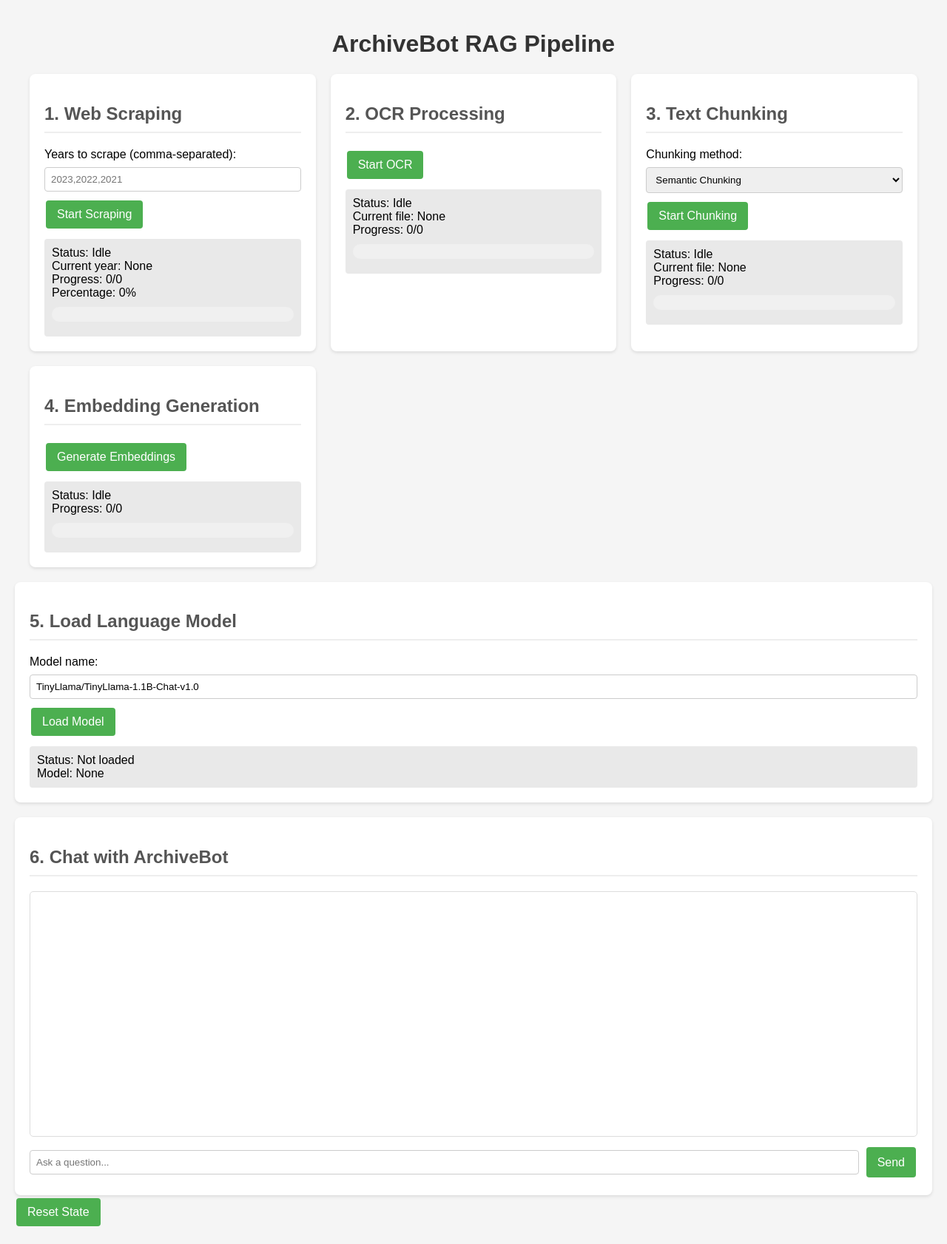
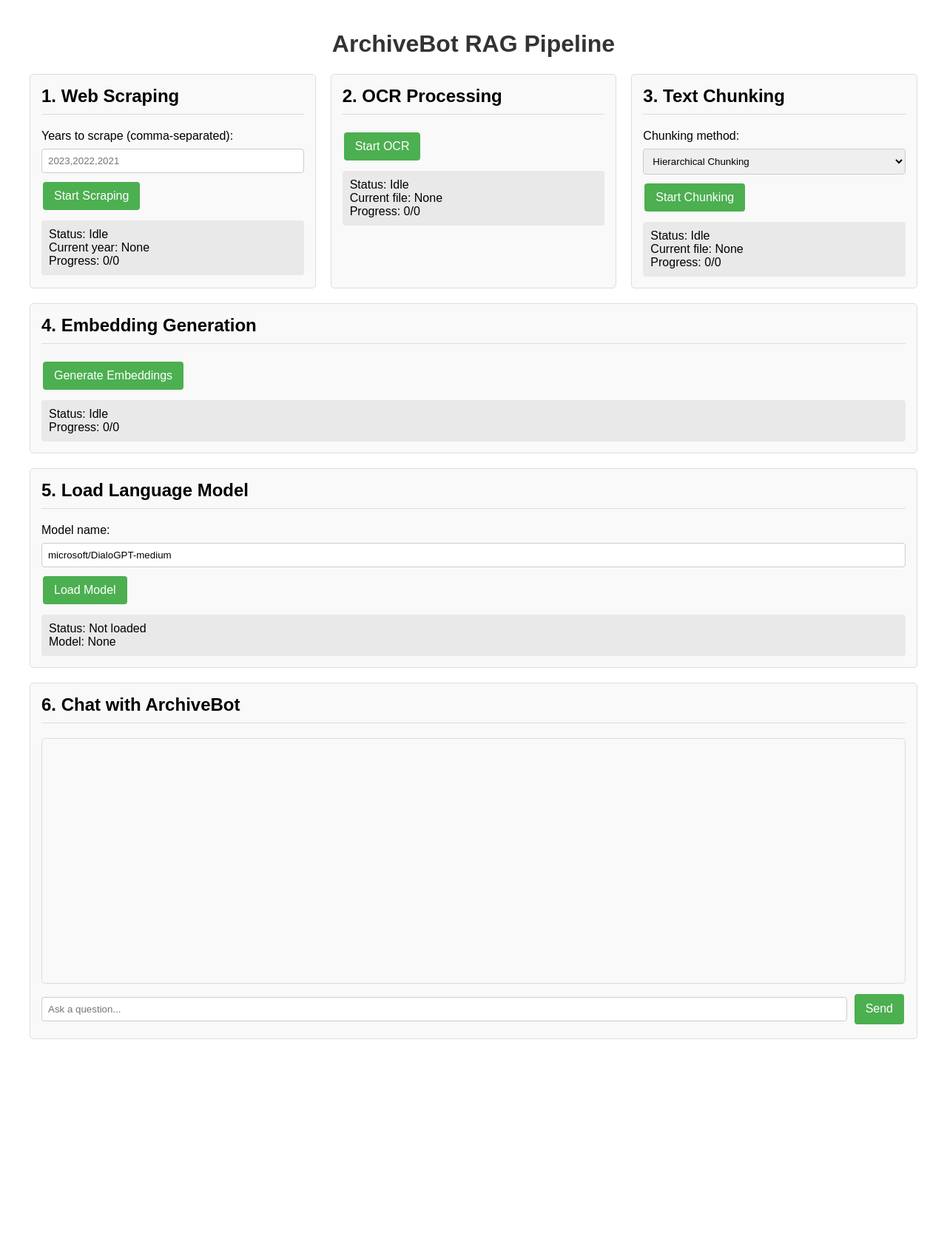
Before and after one commit to tianyi-gu/archivebot, a Django app: page / in a window 1280 px wide. Shown: the whole page at 74% size. After the commit the page ends 1405 px from the top, so only its background shows below. Run offline with Django 4.2, Linux system fonts and the light colour scheme; data comes from the database, SQL or seed files in the repository; data that the repository does not hold is empty.

Commit message:
fix frontend file

```diff
--- a/rag_app/llm_interface.py
+++ b/rag_app/llm_interface.py
@@ -218,4 +218,3 @@ def main():
 
 if __name__ == "__main__":
     main()
-    main()
--- a/rag_app/templates/rag_app/index.html
+++ b/rag_app/templates/rag_app/index.html
@@ -7,36 +7,36 @@
     <style>
         body {
             font-family: Arial, sans-serif;
-            margin: 0;
+            max-width: 1200px;
+            margin: 0 auto;
             padding: 20px;
-            background-color: #f5f5f5;
+        }
+        h1 {
+            color: #333;
+            text-align: center;
         }
         .container {
-            max-width: 1200px;
-            margin: 0 auto;
-            display: grid;
-            grid-template-columns: repeat(auto-fit, minmax(300px, 1fr));
+            display: flex;
+            flex-wrap: wrap;
             gap: 20px;
         }
         .panel {
-            background: white;
-            border-radius: 8px;
-            padding: 20px;
-            box-shadow: 0 2px 4px rgba(0,0,0,0.1);
+            flex: 1;
+            min-width: 300px;
+            border: 1px solid #ddd;
+            border-radius: 5px;
+            padding: 15px;
+            background-color: #f9f9f9;
         }
-        h1 {
-            text-align: center;
-            color: #333;
-        }
-        h2 {
-            color: #555;
-            border-bottom: 2px solid #eee;
+        .panel h2 {
+            margin-top: 0;
+            border-bottom: 1px solid #ddd;
             padding-bottom: 10px;
         }
         button {
             background-color: #4CAF50;
+            color: white;
             border: none;
-            color: white;
             padding: 10px 15px;
             text-align: center;
             text-decoration: none;
@@ -65,20 +65,6 @@
             background-color: #e9e9e9;
             border-radius: 4px;
         }
-        .progress-bar {
-            width: 100%;
-            height: 20px;
-            background-color: #f0f0f0;
-            border-radius: 10px;
-            overflow: hidden;
-            margin: 10px 0;
-        }
-        .progress-fill {
-            height: 100%;
-            background-color: #4CAF50;
-            transition: width 0.3s ease;
-            border-radius: 10px;
-        }
         .chat-container {
             border: 1px solid #ddd;
             border-radius: 5px;
@@ -99,12 +85,7 @@
         .bot-message {
             background-color: #f1f1f1;
         }
-        .loading-message {
-            font-style: italic;
-            opacity: 0.7;
-        }
     </style>
-    {% csrf_token %}
 </head>
 <body>
     <h1>ArchiveBot RAG Pipeline</h1>
@@ -121,10 +102,6 @@
                 <div>Status: <span id="scrapeStatus">Not started</span></div>
                 <div>Current year: <span id="scrapeYear">None</span></div>
                 <div>Progress: <span id="scrapeCompleted">0</span>/<span id="scrapeTotal">0</span></div>
-                <div>Percentage: <span id="scrapePercent">0%</span></div>
-                <div class="progress-bar">
-                    <div class="progress-fill" id="scrapeProgressBar" style="width: 0%"></div>
-                </div>
             </div>
         </div>
 
@@ -137,9 +114,6 @@
                 <div>Status: <span id="ocrStatus">Not started</span></div>
                 <div>Current file: <span id="ocrFile">None</span></div>
                 <div>Progress: <span id="ocrCompleted">0</span>/<span id="ocrTotal">0</span></div>
-                <div class="progress-bar">
-                    <div class="progress-fill" id="ocrProgressBar" style="width: 0%"></div>
-                </div>
             </div>
         </div>
 
@@ -148,7 +122,7 @@
             <div>
                 <label for="chunkMethod">Chunking method:</label>
                 <select id="chunkMethod">
-                    <option value="semantic">Semantic Chunking</option>
+                    <option value="semantic">Hierarchical Chunking</option>
                     <option value="fixed">Fixed-Size Chunking</option>
                 </select>
                 <button id="chunkBtn">Start Chunking</button>
@@ -157,9 +131,6 @@
                 <div>Status: <span id="chunkStatus">Not started</span></div>
                 <div>Current file: <span id="chunkFile">None</span></div>
                 <div>Progress: <span id="chunkCompleted">0</span>/<span id="chunkTotal">0</span></div>
-                <div class="progress-bar">
-                    <div class="progress-fill" id="chunkProgressBar" style="width: 0%"></div>
-                </div>
             </div>
         </div>
 
@@ -171,9 +142,6 @@
             <div class="progress" id="embedProgress">
                 <div>Status: <span id="embedStatus">Not started</span></div>
                 <div>Progress: <span id="embedCompleted">0</span>/<span id="embedTotal">0</span></div>
-                <div class="progress-bar">
-                    <div class="progress-fill" id="embedProgressBar" style="width: 0%"></div>
-                </div>
             </div>
         </div>
     </div>
@@ -182,7 +150,7 @@
         <h2>5. Load Language Model</h2>
         <div>
             <label for="modelName">Model name:</label>
-            <input type="text" id="modelName" value="TinyLlama/TinyLlama-1.1B-Chat-v1.0">
+            <input type="text" id="modelName" value="microsoft/DialoGPT-medium">
             <button id="loadModelBtn">Load Model</button>
         </div>
         <div class="progress" id="modelProgress">
@@ -200,26 +168,7 @@
         </div>
     </div>
 
-    <button id="resetBtn" class="btn btn-warning">Reset State</button>
-
     <script>
-        // Get CSRF token
-        function getCookie(name) {
-            let cookieValue = null;
-            if (document.cookie && document.cookie !== '') {
-                const cookies = document.cookie.split(';');
-                for (let i = 0; i < cookies.length; i++) {
-                    const cookie = cookies[i].trim();
-                    if (cookie.substring(0, name.length + 1) === (name + '=')) {
-                        cookieValue = decodeURIComponent(cookie.substring(name.length + 1));
-                        break;
-                    }
-                }
-            }
-            return cookieValue;
-        }
-        const csrftoken = getCookie('csrftoken');
-
         // Function to update the UI with the current pipeline state
         function updateStatus() {
             fetch('/api/status')
@@ -233,12 +182,6 @@
                     document.getElementById('scrapeTotal').textContent = scraping.total_urls;
                     document.getElementById('scrapeBtn').disabled = scraping.in_progress;
 
-                    // Add progress percentage and bar
-                    const scrapePercent = scraping.total_urls > 0 ?
-                        Math.round((scraping.completed_urls.length / scraping.total_urls) * 100) : 0;
-                    document.getElementById('scrapePercent').textContent = `${scrapePercent}%`;
-                    document.getElementById('scrapeProgressBar').style.width = `${scrapePercent}%`;
-
                     // Update OCR status
                     const ocr = data.ocr;
                     document.getElementById('ocrStatus').textContent = ocr.in_progress ? 'In progress' : 'Idle';
@@ -246,10 +189,6 @@
                     document.getElementById('ocrCompleted').textContent = ocr.completed_files.length;
                     document.getElementById('ocrTotal').textContent = ocr.total_files;
                     document.getElementById('ocrBtn').disabled = ocr.in_progress;
-
-                    const ocrPercent = ocr.total_files > 0 ?
-                        Math.round((ocr.completed_files.length / ocr.total_files) * 100) : 0;
-                    document.getElementById('ocrProgressBar').style.width = `${ocrPercent}%`;
 
                     // Update chunking status
                     const chunking = data.chunking;
@@ -259,20 +198,12 @@
                     document.getElementById('chunkTotal').textContent = chunking.total_files;
                     document.getElementById('chunkBtn').disabled = chunking.in_progress;
 
-                    const chunkPercent = chunking.total_files > 0 ?
-                        Math.round((chunking.completed_files.length / chunking.total_files) * 100) : 0;
-                    document.getElementById('chunkProgressBar').style.width = `${chunkPercent}%`;
-
                     // Update embedding status
                     const embedding = data.embedding;
                     document.getElementById('embedStatus').textContent = embedding.in_progress ? 'In progress' : 'Idle';
                     document.getElementById('embedCompleted').textContent = embedding.completed_chunks;
                     document.getElementById('embedTotal').textContent = embedding.total_chunks;
                     document.getElementById('embedBtn').disabled = embedding.in_progress;
-
-                    const embedPercent = embedding.total_chunks > 0 ?
-                        Math.round((embedding.completed_chunks / embedding.total_chunks) * 100) : 0;
-                    document.getElementById('embedProgressBar').style.width = `${embedPercent}%`;
 
                     // Update model status
                     const model = data.model;
@@ -300,8 +231,7 @@
                 fetch('/api/scrape', {
                     method: 'POST',
                     headers: {
-                        'Content-Type': 'application/json',
-                        'X-CSRFToken': csrftoken
+                        'Content-Type': 'application/json'
                     },
                     body: JSON.stringify({ years: years })
                 })
@@ -309,10 +239,6 @@
                 .then(data => {
                     if (data.error) {
                         alert('Error: ' + data.error);
-                    } else {
-                        // Immediately update status to show scraping has started
-                        document.getElementById('scrapeStatus').textContent = 'Starting...';
-                        document.getElementById('scrapeBtn').disabled = true;
                     }
                 })
                 .catch(error => console.error('Error starting scraping:', error));
@@ -323,8 +249,7 @@
                 fetch('/api/ocr', {
                     method: 'POST',
                     headers: {
-                        'Content-Type': 'application/json',
-                        'X-CSRFToken': csrftoken
+                        'Content-Type': 'application/json'
                     },
                     body: JSON.stringify({})
                 })
@@ -344,8 +269,7 @@
                 fetch('/api/chunk', {
                     method: 'POST',
                     headers: {
-                        'Content-Type': 'application/json',
-                        'X-CSRFToken': csrftoken
+                        'Content-Type': 'application/json'
                     },
                     body: JSON.stringify({ semantic: semantic })
                 })
@@ -363,8 +287,7 @@
                 fetch('/api/embed', {
                     method: 'POST',
                     headers: {
-                        'Content-Type': 'application/json',
-                        'X-CSRFToken': csrftoken
+                        'Content-Type': 'application/json'
                     },
                     body: JSON.stringify({})
                 })
@@ -384,8 +307,7 @@
                 fetch('/api/load_model', {
                     method: 'POST',
                     headers: {
-                        'Content-Type': 'application/json',
-                        'X-CSRFToken': csrftoken
+                        'Content-Type': 'application/json'
                     },
                     body: JSON.stringify({ model_name: modelName })
                 })
@@ -397,18 +319,6 @@
                 })
                 .catch(error => console.error('Error loading model:', error));
             });
-
-            // Load chat history
-            fetch('/api/chat_history')
-                .then(response => response.json())
-                .then(data => {
-                    if (data.messages && data.messages.length > 0) {
-                        data.messages.forEach(msg => {
-                            addMessage(msg.content, msg.sender);
-                        });
-                    }
-                })
-                .catch(error => console.error('Error loading chat history:', error));
 
             // Chat functionality
             document.getElementById('sendBtn').addEventListener('click', function() {
@@ -435,8 +345,7 @@
                 fetch('/api/query', {
                     method: 'POST',
                     headers: {
-                        'Content-Type': 'application/json',
-                        'X-CSRFToken': csrftoken
+                        'Content-Type': 'application/json'
                     },
                     body: JSON.stringify({ query: query })
                 })
@@ -476,31 +385,6 @@
                 chatContainer.appendChild(messageDiv);
                 chatContainer.scrollTop = chatContainer.scrollHeight;
             }
-
-            // Reset button
-            document.getElementById('resetBtn').addEventListener('click', function() {
-                if (confirm('Are you sure you want to reset all state? This will clear loaded models and embeddings.')) {
-                    fetch('/api/reset_state', {
-                        method: 'POST',
-                        headers: {
-                            'Content-Type': 'application/json',
-                        }
-                    })
-                    .then(response => response.json())
-                    .then(data => {
-                        if (data.error) {
-                            alert('Error: ' + data.error);
-                        } else {
-                            alert(data.message);
-                            updateStatus(); // Refresh the status display
-                        }
-                    })
-                    .catch(error => {
-                        console.error('Error:', error);
-                        alert('Error resetting state');
-                    });
-                }
-            });
         });
     </script>
 </body>
```
